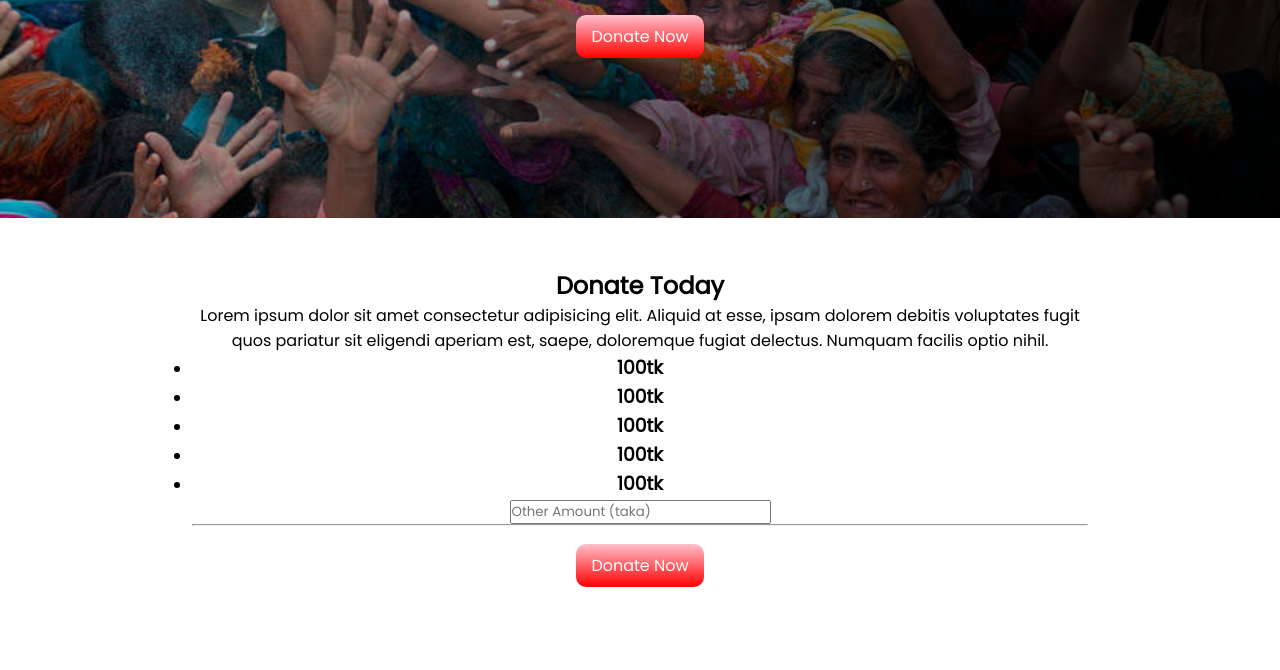
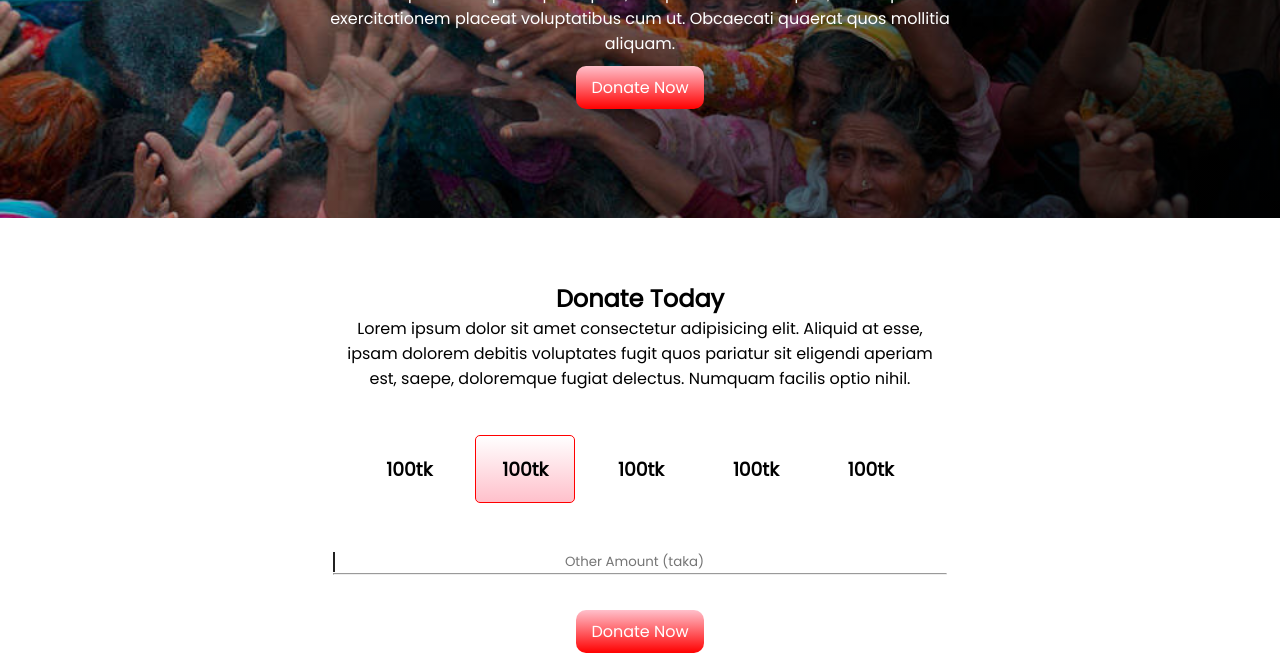
Before and after one commit to aknathweb/Assignment-1, a plain HTML site: page index.html in a window 1280 px wide. Shown: the part 332-1002 px from the top of the page. Before the commit the page ends 919 px from the top, so only its background shows below. Drawn offline with Linux system fonts and the light colour scheme.

Commit message:
second section work also done

```diff
--- a/index.html
+++ b/index.html
@@ -27,18 +27,18 @@
         </div>
     </section>
     <section class="flexible-box-area">
-        <div>
+        <div class="second-section">
             <h1>Donate Today</h1>
             <p>Lorem ipsum dolor sit amet consectetur adipisicing elit. Aliquid at esse, ipsam dolorem debitis
                 voluptates fugit quos pariatur sit eligendi aperiam est, saepe, doloremque fugiat delectus. Numquam
                 facilis optio nihil.</p>
         </div>
-        <div>
+        <div class="second-section">
             <ul>
                 <li>
                     <h3>100tk</h3>
                 </li>
-                <li>
+                <li id="auto-selected">
                     <h3>100tk</h3>
                 </li>
                 <li>
@@ -52,10 +52,10 @@
                 </li>
             </ul>
         </div>
-        <div><input type="number" placeholder="Other Amount (taka)">
+        <div class="second-section"><input type="number" placeholder="Other Amount (taka)" min="0">
             <hr>
         </div>
-        <div id="donate-button">
+        <div class="second-section" id="donate-button">
             <a class="button-style" href="#">Donate Now</a>
         </div>
     </section>
--- a/style.css
+++ b/style.css
@@ -26,7 +26,7 @@
 }
 
 .flexible-box-area {
-    width: 70%;
+    width: 50%;
     margin: auto;
     padding: auto;
     text-align: center;
@@ -45,3 +45,33 @@
 #donate-button {
     margin-top: 3%;
 }
+
+li {
+    display: inline-block;
+    height: auto;
+    width: 10%;
+    margin: 1%;
+    padding: 3%;
+    text-align: center;
+}
+
+#auto-selected {
+    background-image: linear-gradient(white, pink);
+    border: 1px solid red;
+    border-radius: 5px;
+}
+
+input {
+    width: 100%;
+    text-align: center;
+    outline: none;
+    border-top-style: hidden;
+    border-right-style: hidden;
+    border-top-style: hidden;
+    border-bottom-style: hidden;
+}
+
+.second-section {
+    padding: 2%;
+    margin-bottom: 2%;
+}
```
